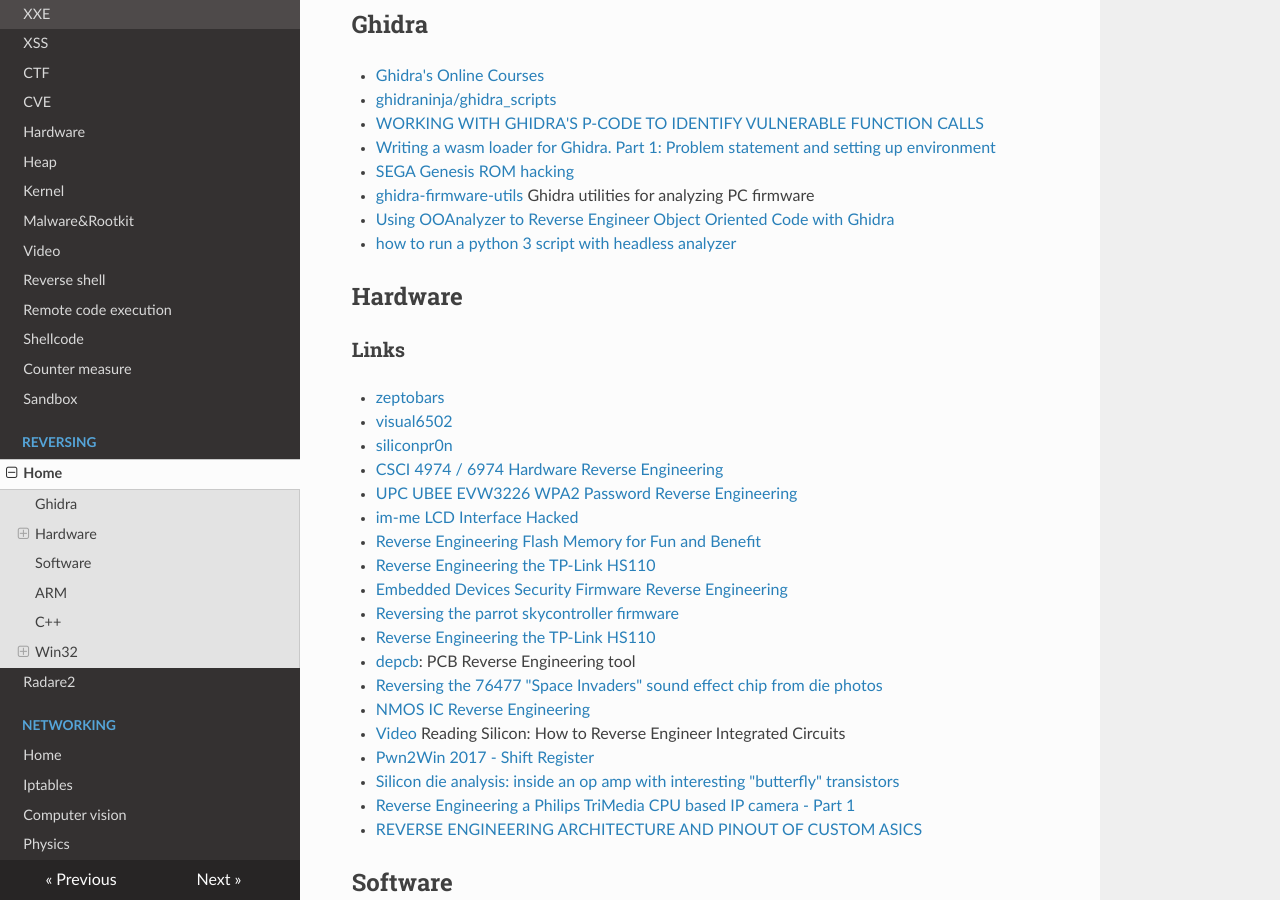
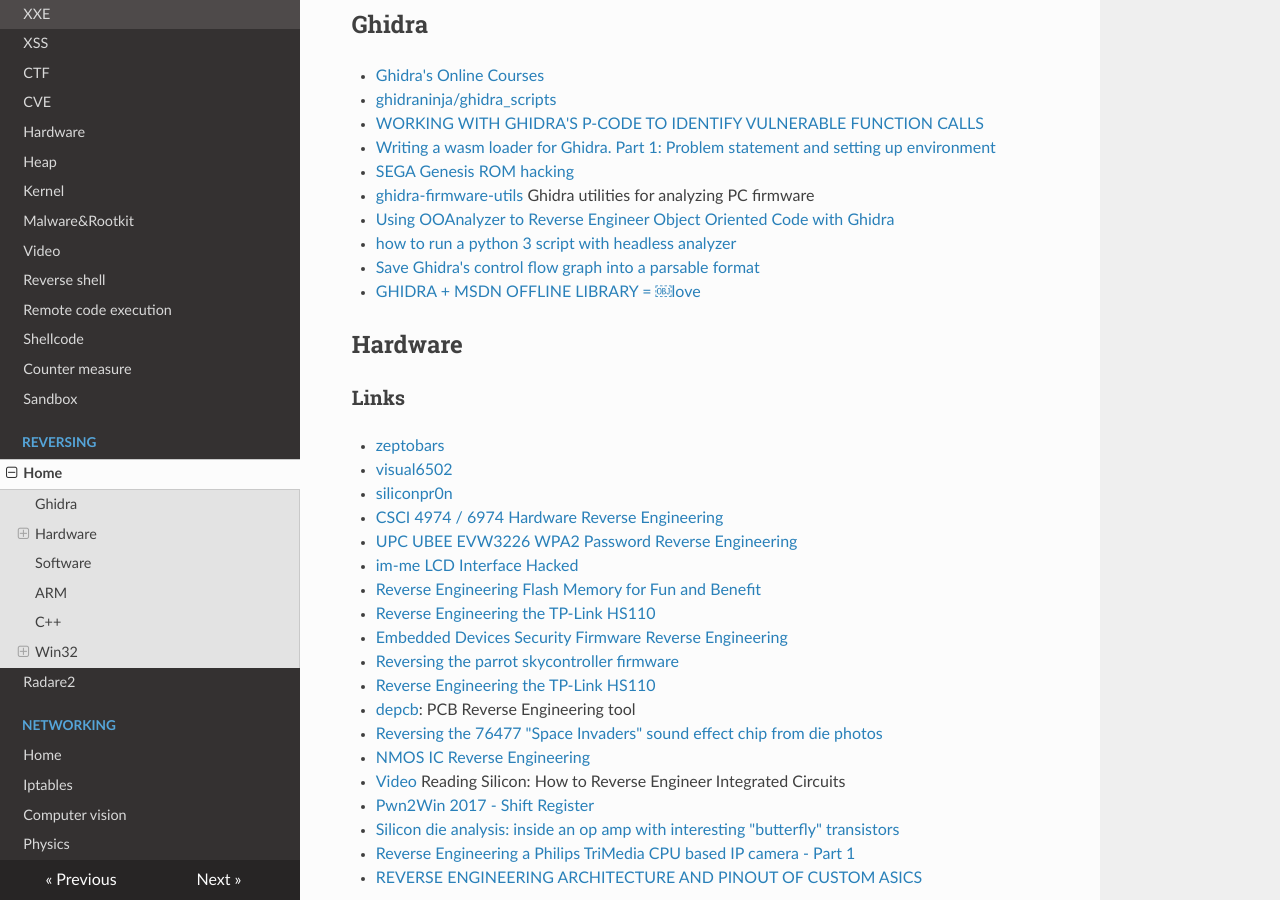
Before and after one commit to gipi/low-level, an MkDocs documentation site: the page built from docs/reversing/reversing.md, in a window 1280 px wide and 900 px high, scrolled down 680 px. Built offline with MkDocs 1.6.1, drawn with Linux system fonts in a browser that asks for light colours; nearby versions of some CDN libraries; old or Windows-style settings are respelled for this version of MkDocs.

Commit message:
Update reversing.md

```diff
--- a/docs/reversing/reversing.md
+++ b/docs/reversing/reversing.md
@@ -30,6 +30,8 @@
  - [ghidra-firmware-utils](https://github.com/al3xtjames/ghidra-firmware-utils) Ghidra utilities for analyzing PC firmware
  - [Using OOAnalyzer to Reverse Engineer Object Oriented Code with Ghidra](https://insights.sei.cmu.edu/sei_blog/2019/07/using-ooanalyzer-to-reverse-engineer-object-oriented-code-with-ghidra.html)
  - [how to run a python 3 script with headless analyzer](https://reverseengineering.stackexchange.com/questions/21630/ghidra-how-to-run-a-python-3-script-with-headless-analyzer?atw=1)
+ - [Save Ghidra's control flow graph into a parsable format](https://reverseengineering.stackexchange.com/questions/21693/save-ghidras-control-flow-graph-into-a-parsable-format)
+ - [GHIDRA + MSDN OFFLINE LIBRARY = ￼love](https://blag.nullteilerfrei.de/2019/07/29/ghidra-msdn-offline-library-love/)
 
 ## Hardware
 
```
